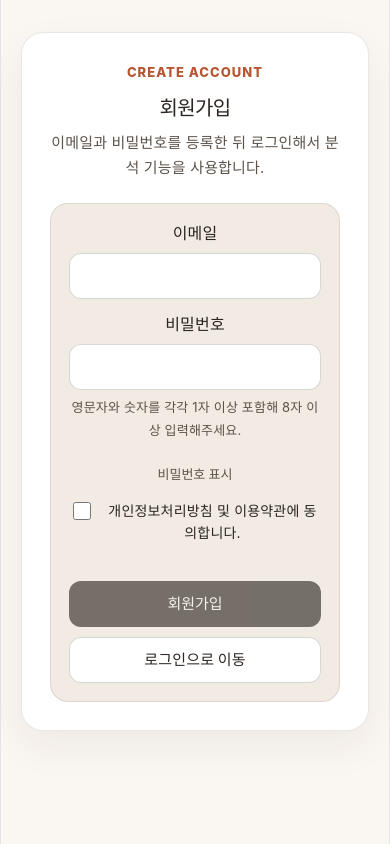
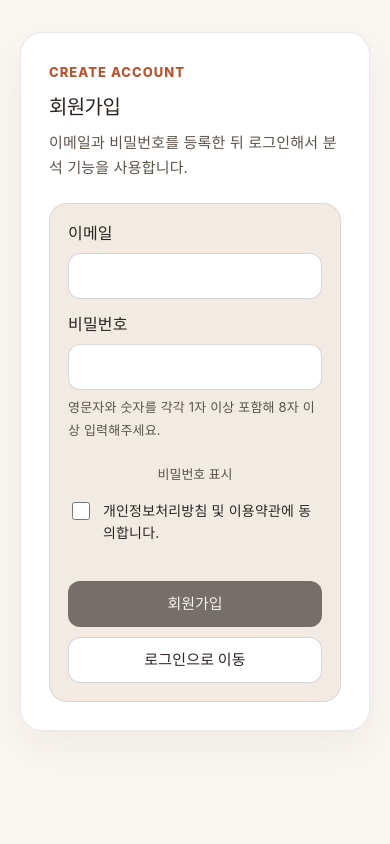
Before and after one commit to Heesi-ong/hanium-project, a React (Vite) app in the folder frontend/: page /signup in a window 390 px wide. Built offline with nearby package versions, Linux system fonts and the light colour scheme; no server answers.

Commit message:
style: 반응형 잔재 정리(index.css) + 버튼/토스트/다이얼로그 진입 애니메이션 추가

```diff
--- a/frontend/src/App.css
+++ b/frontend/src/App.css
@@ -115,6 +115,7 @@ pre {
   color: #5C534B;
   font-size: 14px;
   font-weight: 700;
+  transition: background 0.15s ease, color 0.15s ease;
 }
 
 .nav-link:hover {
@@ -213,6 +214,17 @@ pre {
 .secondary-button,
 .danger-button {
   border: 0;
+  transition:
+          background 0.15s ease,
+          border-color 0.15s ease,
+          color 0.15s ease,
+          transform 0.15s ease;
+}
+
+.primary-button:active:not(:disabled),
+.secondary-button:active:not(:disabled),
+.danger-button:active:not(:disabled) {
+  transform: translateY(1px);
 }
 
 .primary-button {
@@ -366,7 +378,8 @@ pre {
   background: rgba(226, 112, 74, 0.05);
   transition:
           border-color 0.2s ease,
-          background 0.2s ease;
+          background 0.2s ease,
+          box-shadow 0.2s ease;
 }
 
 .file-drop-zone:hover {
@@ -500,6 +513,17 @@ pre {
   flex-direction: column;
   gap: 10px;
   width: min(360px, calc(100vw - 40px));
+}
+
+@keyframes toast-slide-in {
+  from {
+    opacity: 0;
+    transform: translateX(24px);
+  }
+  to {
+    opacity: 1;
+    transform: translateX(0);
+  }
 }
 
 .toast {
@@ -514,6 +538,7 @@ pre {
   font-size: 14px;
   font-weight: 800;
   line-height: 1.5;
+  animation: toast-slide-in 0.25s ease;
 }
 
 .toast button {
@@ -542,6 +567,26 @@ pre {
   color: #B85530;
 }
 
+@keyframes confirm-overlay-fade-in {
+  from {
+    opacity: 0;
+  }
+  to {
+    opacity: 1;
+  }
+}
+
+@keyframes confirm-dialog-pop-in {
+  from {
+    opacity: 0;
+    transform: scale(0.96) translateY(8px);
+  }
+  to {
+    opacity: 1;
+    transform: scale(1) translateY(0);
+  }
+}
+
 .confirm-dialog-overlay {
   position: fixed;
   inset: 0;
@@ -551,6 +596,7 @@ pre {
   justify-content: center;
   padding: 20px;
   background: rgba(43, 36, 32, 0.45);
+  animation: confirm-overlay-fade-in 0.15s ease;
 }
 
 .confirm-dialog {
@@ -559,6 +605,7 @@ pre {
   border-radius: 22px;
   background: #ffffff;
   box-shadow: 0 16px 42px rgba(15, 23, 42, 0.2);
+  animation: confirm-dialog-pop-in 0.2s ease;
 }
 
 .confirm-dialog p {
@@ -1790,3 +1837,14 @@ pre {
     break-inside: avoid;
   }
 }
+
+@media (prefers-reduced-motion: reduce) {
+  *,
+  *::before,
+  *::after {
+    animation-duration: 0.01ms !important;
+    animation-iteration-count: 1 !important;
+    transition-duration: 0.01ms !important;
+    scroll-behavior: auto !important;
+  }
+}
--- a/frontend/src/index.css
+++ b/frontend/src/index.css
@@ -1,23 +1,15 @@
 :root {
-  --text: #6b6375;
-  --text-h: #08060d;
-  --bg: #fff;
-  --border: #e5e4e7;
+  --text: #5C534B;
+  --text-h: #2B2420;
+  --bg: #FAF6F1;
   --code-bg: #f4f3ec;
-  --accent: #aa3bff;
-  --accent-bg: rgba(170, 59, 255, 0.1);
-  --accent-border: rgba(170, 59, 255, 0.5);
-  --social-bg: rgba(244, 243, 236, 0.5);
-  --shadow:
-    rgba(0, 0, 0, 0.1) 0 10px 15px -3px, rgba(0, 0, 0, 0.05) 0 4px 6px -2px;
 
-  --sans: system-ui, 'Segoe UI', Roboto, sans-serif;
-  --heading: system-ui, 'Segoe UI', Roboto, sans-serif;
+  --sans: Inter, system-ui, -apple-system, BlinkMacSystemFont, 'Segoe UI', sans-serif;
+  --heading: Inter, system-ui, -apple-system, BlinkMacSystemFont, 'Segoe UI', sans-serif;
   --mono: ui-monospace, Consolas, monospace;
 
   font: 18px/145% var(--sans);
   letter-spacing: 0.18px;
-  color-scheme: light dark;
   color: var(--text);
   background: var(--bg);
   font-synthesis: none;
@@ -30,36 +22,12 @@
   }
 }
 
-@media (prefers-color-scheme: dark) {
-  :root {
-    --text: #9ca3af;
-    --text-h: #f3f4f6;
-    --bg: #16171d;
-    --border: #2e303a;
-    --code-bg: #1f2028;
-    --accent: #c084fc;
-    --accent-bg: rgba(192, 132, 252, 0.15);
-    --accent-border: rgba(192, 132, 252, 0.5);
-    --social-bg: rgba(47, 48, 58, 0.5);
-    --shadow:
-      rgba(0, 0, 0, 0.4) 0 10px 15px -3px, rgba(0, 0, 0, 0.25) 0 4px 6px -2px;
-  }
-
-  #social .button-icon {
-    filter: invert(1) brightness(2);
-  }
-}
-
 body {
   margin: 0;
 }
 
 #root {
-  width: 1126px;
   max-width: 100%;
-  margin: 0 auto;
-  text-align: center;
-  border-inline: 1px solid var(--border);
   min-height: 100svh;
   display: flex;
   flex-direction: column;
```
